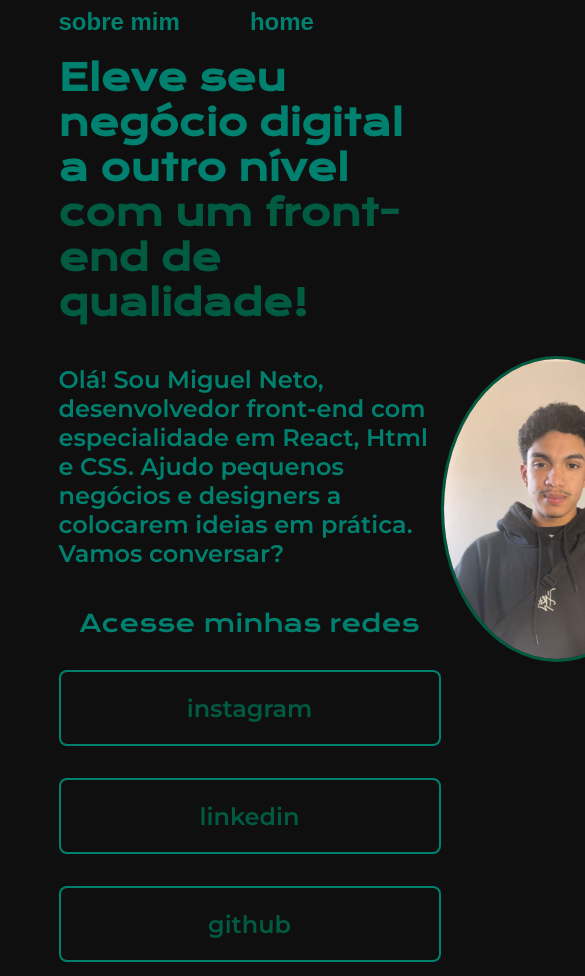
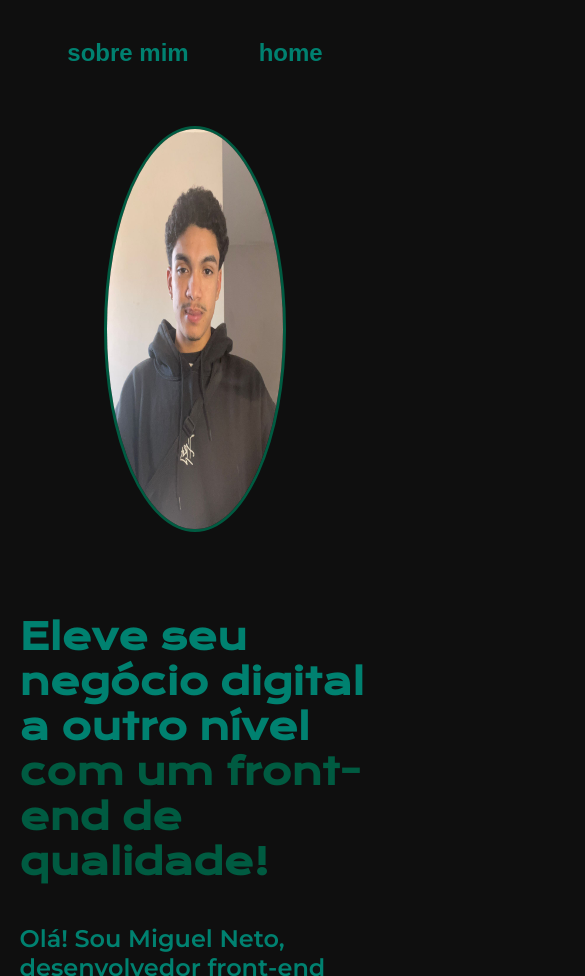
Before and after one commit to MiguelNet01/portf-lio-miguel, a plain HTML site: page index.html in a window 390 px wide. Shown: the top 976 px of the page, 585 px wide, since content can reach past the window. Drawn offline with nearby package versions, Linux system fonts and the light colour scheme.

Commit message:
Add files via upload

```diff
--- a/Styles/style.css
+++ b/Styles/style.css
@@ -15,9 +15,10 @@ body{
     box-sizing: border-box;
 }
 img{
-    width: 300px;
-    height: 300px;
+    width: 400px;
+    height: 400px;
     border-radius: 50%;
+    width: 50%;
     border: solid var(--cor-terciaria);
 }
 .cabecalho{
@@ -46,9 +47,10 @@ img{
     display: flex;
     align-items: center;
     justify-content: space-between;
+    gap: 82px;
 }
 .apresentacao__conteudo{
-    width: 615px;
+    width: 50%;
     display: flex;
     flex-direction: column;
     gap: 40px;
@@ -74,12 +76,12 @@ img{
     font-weight: 400;
     font-size: 1.5rem;
 }
-.apresentacao__links_link{
+.apresentacao__links_navegacao{
     display: flex;
     justify-content: center;
     gap: 32px;
     border: 2px solid var(--cor-secundaria);
-    width: 378px;
+    width: 50%;
     text-align: center;
     border-radius: 8px;
     font-size: 1.5rem;
@@ -89,11 +91,12 @@ img{
     color: var(--cor-terciaria);
     font-family: 'Montserrat', sans-serif;
 }
-.apresentacao__links_link:hover{
+.apresentacao__links_navegacao:hover{
     color: var(--cor-hover);
     background-color: var(--cor-secundaria);
     transition: 0.2s;
 }
+
 .rodape{
     color: var(--cor-primaria);
     background-color: var(--cor-secundaria);
@@ -103,3 +106,18 @@ img{
     font-size: 1.5rem;
     font-weight: 400;
 }
+@media(max-width:1023px){
+    .apresentacao{
+        flex-direction: column-reverse;
+        padding: 5%;
+    }
+    .cabecalho{
+        padding: 10%;
+    }
+    .cabecalho__conteudo{
+        justify-content: center;
+    }
+    .apresentacao__conteudo{
+        width: auto;
+    }
+}
--- a/index.html
+++ b/index.html
@@ -22,9 +22,9 @@
             </p>
             <div class="apresentacao__links">
                 <h2 class="apresentacao__links_subtitulo">Acesse minhas redes</h2>
-                <a class="apresentacao__links_link" href="https://instagram.com/miguel.neto02" target="_blank">instagram</a>
-                <a class="apresentacao__links_link" href="https://www.linkedin.com/in/miguel-neto-b8094b290/" target="_blank">linkedin</a>
-                <a class="apresentacao__links_link" href="https://github.com/MiguelNet01" target="_blank">github</a>
+                <a class="apresentacao__links_navegacao" href="https://instagram.com/miguel.neto02" target="_blank">instagram</a>
+                <a class="apresentacao__links_navegacao" href="https://www.linkedin.com/in/miguel-neto-b8094b290/" target="_blank">linkedin</a>
+                <a class="apresentacao__links_navegacao" href="https://github.com/MiguelNet01" target="_blank">github</a>
             </div>
         </section>
         <img src="/Assests/Foto crr.jpg" alt="Miguel neto">
```
Also changed, not shown: sobremim.html (+1 -1 lines).
